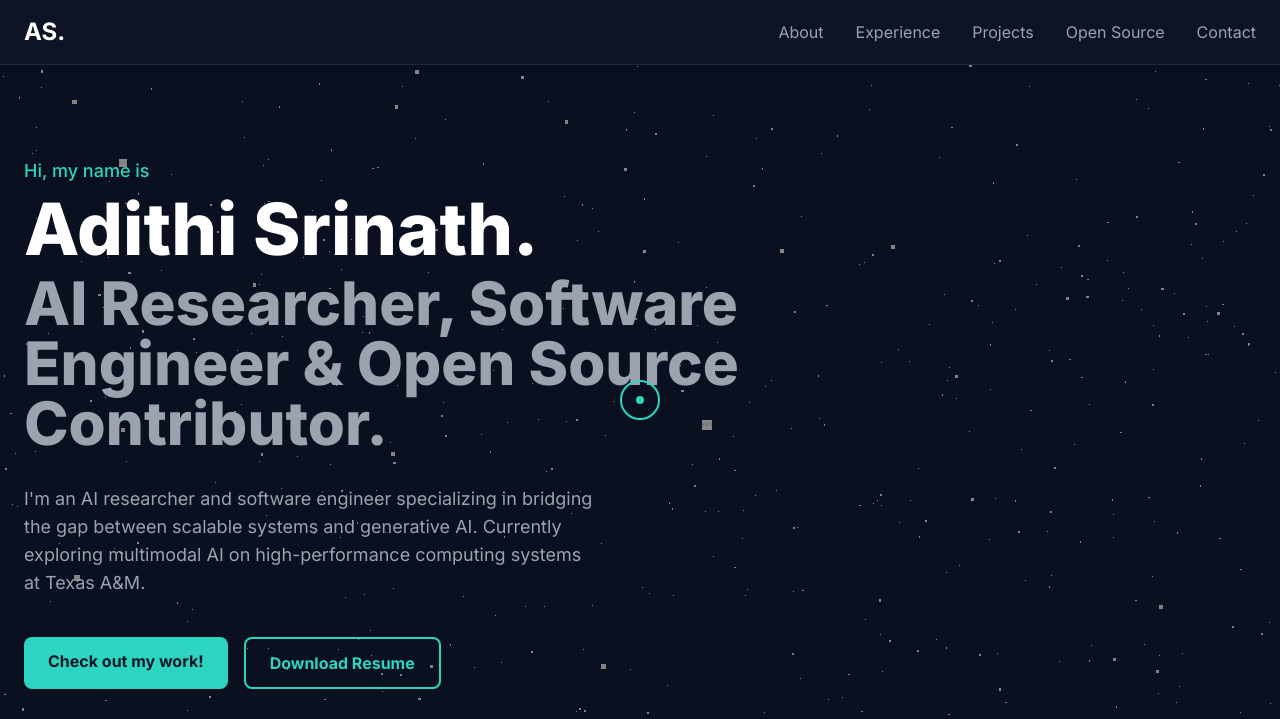
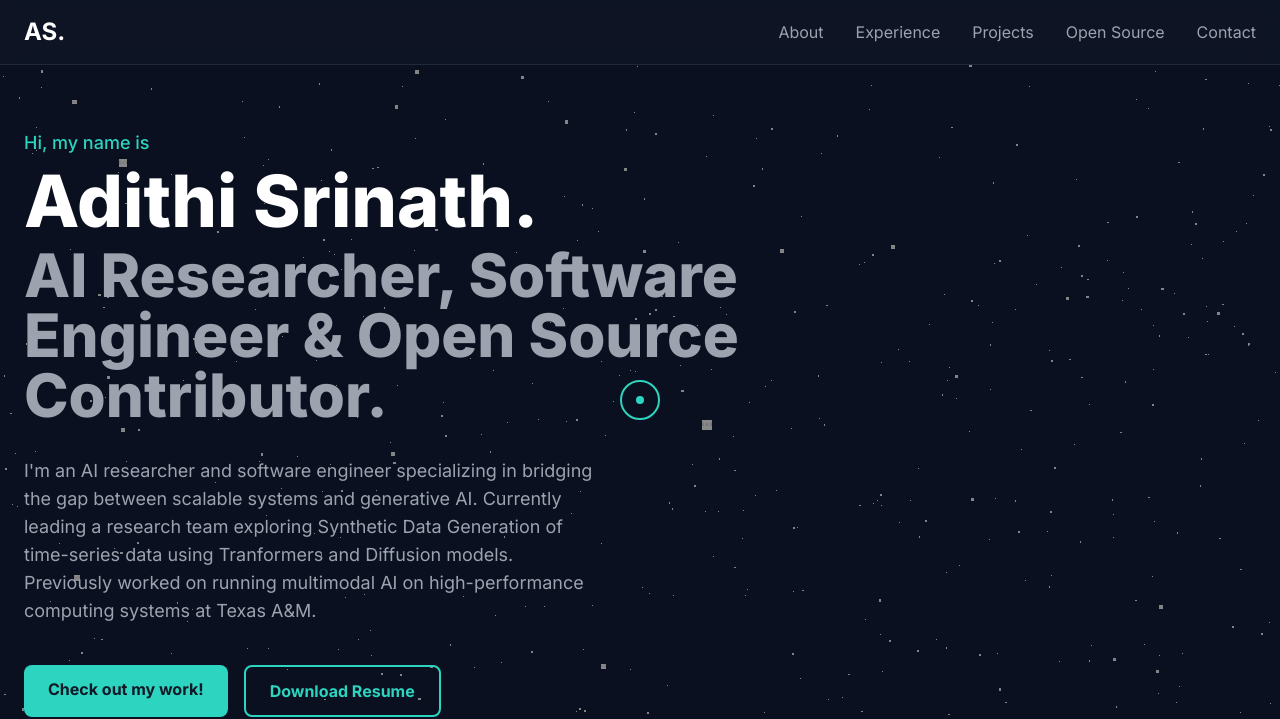
Before and after one commit to adithis197/portfolio, a plain HTML site: page index.html in a window 1280 px wide. Shown: the top 719 px of the page. Drawn offline with nearby package versions, Linux system fonts and the light colour scheme; animation ran at ten frames a second.

Commit message:
Update intro

```diff
--- a/index.html
+++ b/index.html
@@ -115,7 +115,7 @@
                     <h1 class="text-5xl md:text-7xl font-extrabold text-white leading-tight reveal" style="transition-delay: 200ms;">Adithi Srinath.</h1>
                     <h2 class="text-4xl md:text-6xl font-extrabold text-gray-400 leading-tight mt-2 reveal" style="transition-delay: 300ms;">AI Researcher, Software Engineer & Open Source Contributor.</h2>
                     <p class="mt-8 text-lg max-w-xl text-gray-400 reveal" style="transition-delay: 400ms;">
-                        I'm an AI researcher and software engineer specializing in bridging the gap between scalable systems and generative AI. Currently exploring multimodal AI on high-performance computing systems at Texas A&M.
+                        I'm an AI researcher and software engineer specializing in bridging the gap between scalable systems and generative AI. Currently leading a research team exploring Synthetic Data Generation of time-series data using Tranformers and Diffusion models. Previously worked on running multimodal AI on high-performance computing systems at Texas A&M.
                     </p>
                     <div class="mt-10 flex flex-wrap gap-4 reveal" style="transition-delay: 500ms;">
                         <a href="#projects" class="bg-[#2dd4bf] text-gray-900 font-bold py-3 px-6 rounded-lg hover:bg-[#5eead4] transition duration-300 transform hover:-translate-y-1 inline-block">
```
